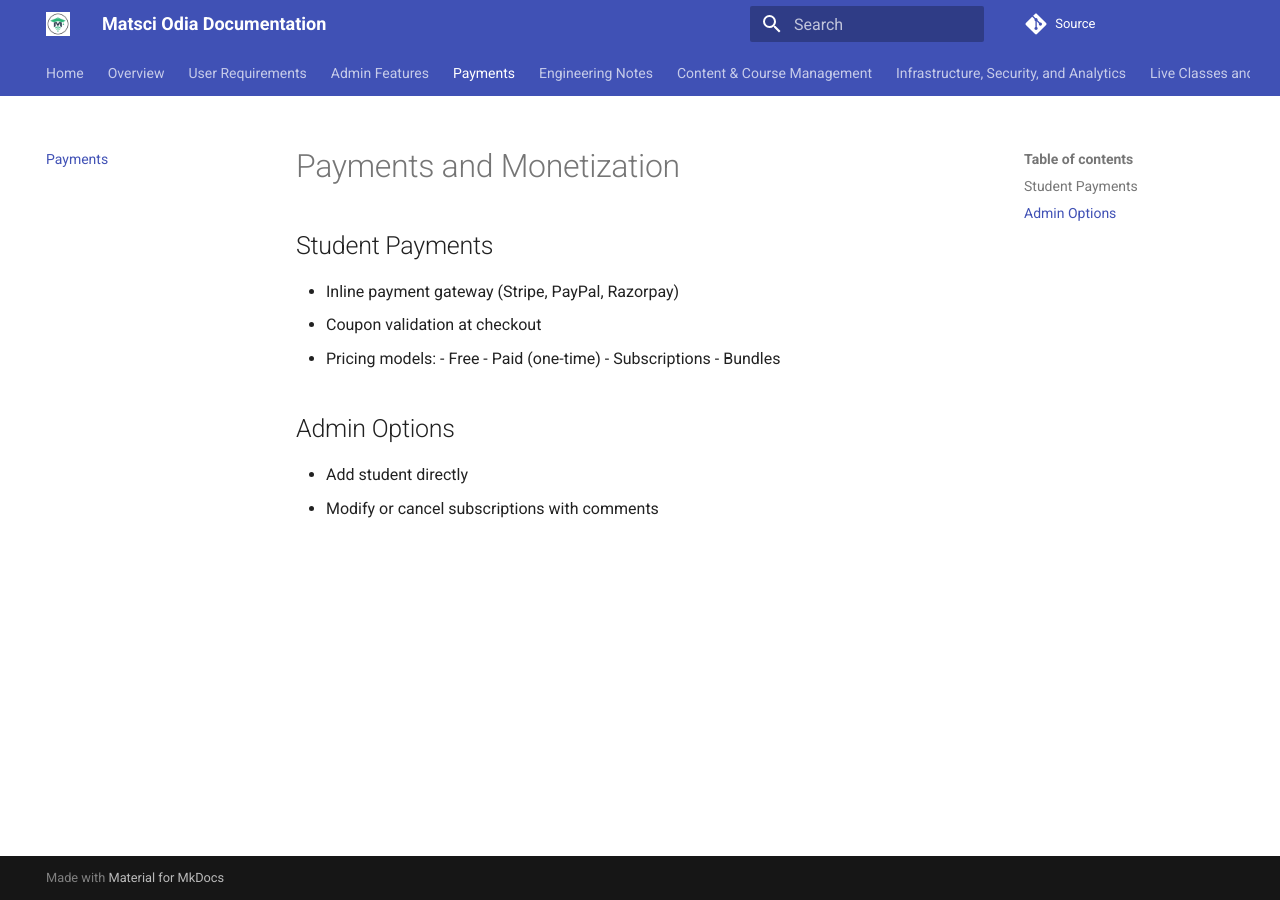
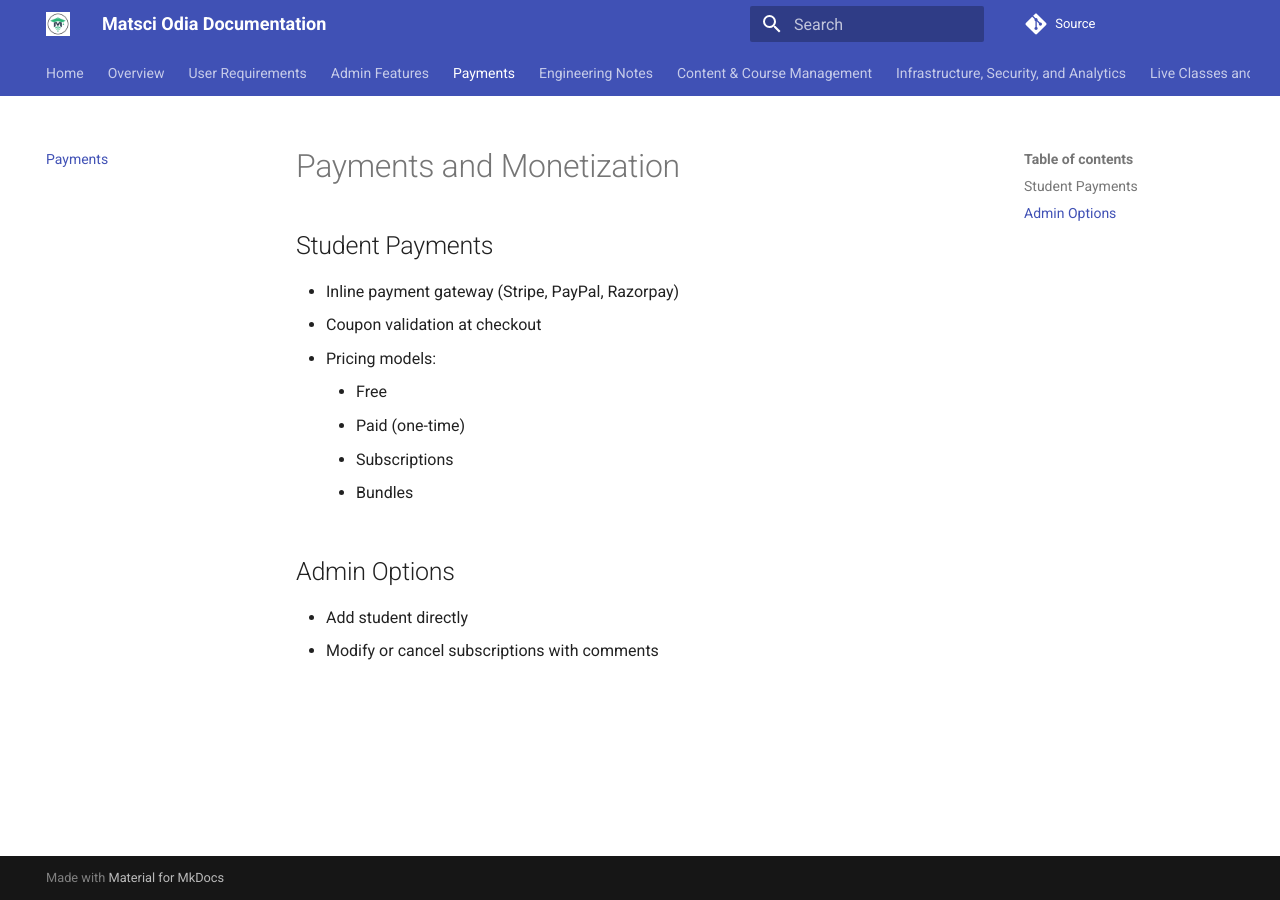
Before and after one commit to MatSci-Odia/project-requirements, an MkDocs documentation site: the page built from docs/payments.md, in a window 1280 px wide. Built offline with MkDocs 1.6.1 and Material for MkDocs 9.7.7, drawn with Linux system fonts in a browser that asks for light colours; comment, search, counter and statistics services are not loaded; part of the change alters nothing that is shown.

```diff
--- a/mkdocs.yml
+++ b/mkdocs.yml
@@ -29,7 +29,6 @@ plugins:
       type: date
 
 markdown_extensions:
-  - mdx_truly_sane_lists
   - admonition
   - footnotes
   - pymdownx.superfences
```
